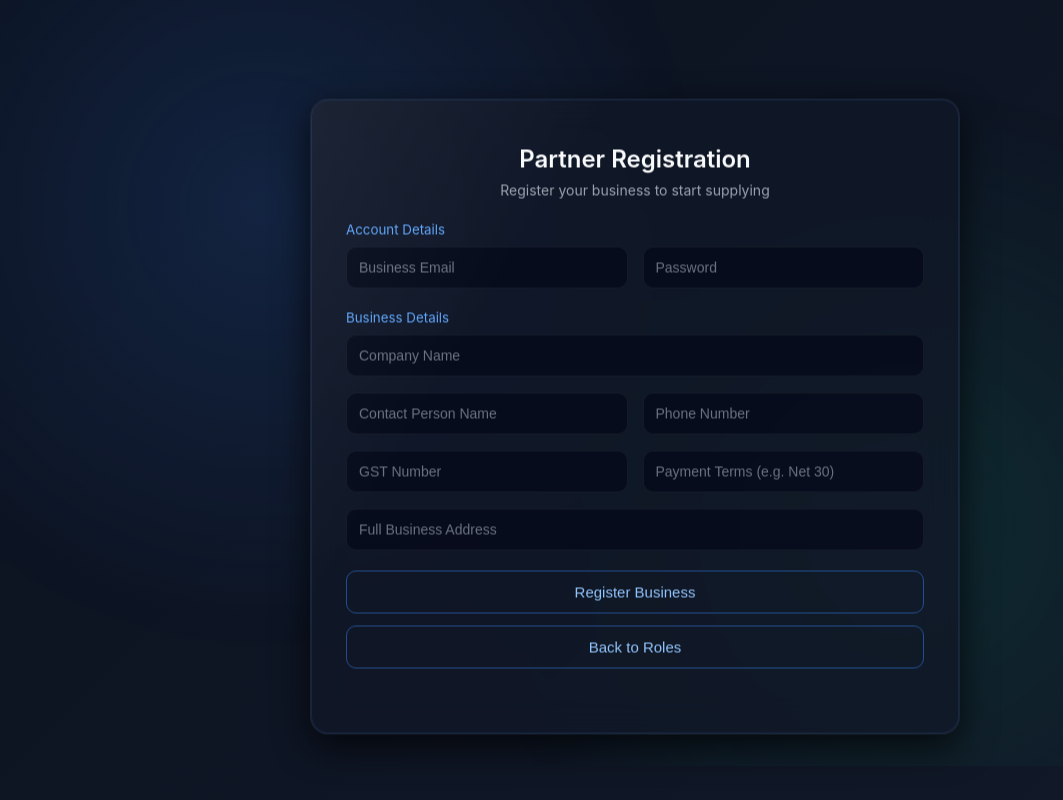
After one commit to mohinderdestm/ecommerce-inventory, a FastAPI app: template app/templates/register_supplier.html in a window 1280 px wide. The commit adds this page. Shown: the whole page, without its empty margins (5-1068 px from the left). Run offline with FastAPI, Linux system fonts and the light colour scheme; the template is opened without the code that fills it, so the values that code supplies are empty.

Commit message:
add frontend to supplier module

```diff
--- a/app/api/v1/api.py
+++ b/app/api/v1/api.py
@@ -1,10 +1,10 @@
 from fastapi import APIRouter
-from app.api.v1.routes import auth, products, users, health
-from app.api.v1.routes import supplier_routes
+from app.api.v1.routes import auth, products, users, health, supplier_routes
 
 api_router = APIRouter()
 
-api_router.include_router(auth.router, prefix="/auth", tags=["Auth"])
+
+api_router.include_router(auth.router)
 api_router.include_router(users.router, prefix="/users", tags=["Users"])
 api_router.include_router(health.router, prefix="/health", tags=["Health"])
 api_router.include_router(products.router)
--- a/app/main.py
+++ b/app/main.py
@@ -30,3 +30,10 @@ async def register_page(request: Request):
 @app.get("/home", response_class=HTMLResponse)
 async def home_page(request: Request):
     return templates.TemplateResponse(request, "home.html", {"request": request})
+
+
+@app.get("/register-supplier", response_class=HTMLResponse)
+async def register_supplier_page(request: Request):
+    return templates.TemplateResponse(
+        request, "register_supplier.html", {"request": request}
+    )
--- /dev/null
+++ b/app/static/js/register_supplier.js
@@ -0,0 +1,74 @@
+document.addEventListener("DOMContentLoaded", () => {
+  const form = document.getElementById("supplierForm");
+  const errorMsg = document.getElementById("errorMsg");
+  const successMsg = document.getElementById("successMsg");
+
+  if (form) {
+    form.addEventListener("submit", async (e) => {
+      e.preventDefault();
+
+      const payload = {
+        name: document.getElementById("name").value.trim(),
+        contact_person: document.getElementById("contact_person").value.trim(),
+        email: document.getElementById("email").value.trim(),
+        password: document.getElementById("password").value.trim(),
+        phone: document.getElementById("phone").value.trim(),
+        address: document.getElementById("address").value.trim(),
+        gst: document.getElementById("gst").value.trim(),
+        payment_terms: document.getElementById("payment_terms").value.trim(),
+        role: "supplier",
+      };
+
+      if (payload.password.length < 6) {
+        showError("Password must be at least 6 characters");
+        return;
+      }
+
+      try {
+        const btn = document.getElementById("submitBtn");
+        btn.innerText = "Processing...";
+        btn.disabled = true;
+
+        const res = await fetch("/api/v1/auth/register", {
+          method: "POST",
+          headers: { "Content-Type": "application/json" },
+          body: JSON.stringify(payload),
+        });
+
+        const data = await res.json();
+
+        if (!res.ok) {
+          showError(data.detail || "Registration failed");
+          btn.innerText = "Register Business";
+          btn.disabled = false;
+          return;
+        }
+
+        showSuccess("Business registered successfully!");
+        setTimeout(() => {
+          window.location.href = "/";
+        }, 2000);
+      } catch (err) {
+        showError("Connection error. Please try again.");
+        document.getElementById("submitBtn").disabled = false;
+        document.getElementById("submitBtn").innerText = "Register Business";
+      }
+    });
+  }
+
+  function showError(message) {
+    successMsg.innerText = "";
+    errorMsg.innerText = message;
+    errorMsg.classList.remove("show-error", "fade-out");
+    void errorMsg.offsetWidth;
+    errorMsg.classList.add("show-error");
+  }
+
+  function showSuccess(message) {
+    errorMsg.innerText = "";
+    successMsg.innerText = message;
+    successMsg.classList.remove("show-success", "fade-out");
+    void successMsg.offsetWidth;
+    successMsg.classList.add("show-success");
+  }
+});
--- a/app/templates/register.html
+++ b/app/templates/register.html
@@ -41,6 +41,9 @@
             <option value="viewer">Viewer</option>
             <option value="manager">Manager</option>
             <option value="admin">Admin</option>
+            <option value="supplier">
+              Supplier (Business Details Required)
+            </option>
           </select>
 
           <button type="submit">Register</button>
--- /dev/null
+++ b/app/templates/register_supplier.html
@@ -0,0 +1,140 @@
+<!doctype html>
+<html lang="en">
+  <head>
+    <meta charset="UTF-8" />
+    <meta name="viewport" content="width=device-width, initial-scale=1.0" />
+    <title>Supplier Registration - Inventory System</title>
+    <link rel="stylesheet" href="/static/css/register.css" />
+    <style>
+      .login-card {
+        width: 650px;
+        margin: 40px auto;
+      }
+
+      .form-grid {
+        display: grid;
+        grid-template-columns: 1fr 1fr;
+        gap: 0 15px;
+        text-align: left;
+      }
+
+      .full-width {
+        grid-column: span 2;
+      }
+
+      body {
+        height: 100vh;
+        overflow-y: overlay;
+        overflow-x: hidden;
+        display: block;
+        padding: 20px 0;
+      }
+
+      body::before {
+        position: fixed;
+        top: 0;
+        left: 0;
+        width: 100vw;
+        height: 100vh;
+        z-index: -1;
+      }
+
+      .container {
+        display: flex;
+        justify-content: center;
+        align-items: flex-start;
+        min-height: 100%;
+        padding: 40px 0;
+      }
+
+      .login-card input {
+        margin: 8px 0;
+      }
+
+      @media (max-width: 680px) {
+        .login-card {
+          width: 90%;
+          margin: 20px auto;
+        }
+        .form-grid {
+          grid-template-columns: 1fr;
+        }
+        .full-width {
+          grid-column: span 1;
+        }
+      }
+    </style>
+  </head>
+  <body>
+    <div class="container">
+      <div class="login-card">
+        <h2>Partner Registration</h2>
+        <p>Register your business to start supplying</p>
+
+        <form id="supplierForm">
+          <div class="form-grid">
+            <div class="full-width">
+              <small style="color: #60a5fa">Account Details</small>
+            </div>
+            <input
+              type="email"
+              id="email"
+              placeholder="Business Email"
+              required
+            />
+            <input
+              type="password"
+              id="password"
+              placeholder="Password"
+              required
+            />
+
+            <div class="full-width" style="margin-top: 10px">
+              <small style="color: #60a5fa">Business Details</small>
+            </div>
+            <input
+              type="text"
+              id="name"
+              placeholder="Company Name"
+              required
+              class="full-width"
+            />
+            <input
+              type="text"
+              id="contact_person"
+              placeholder="Contact Person Name"
+              required
+            />
+            <input type="text" id="phone" placeholder="Phone Number" required />
+            <input type="text" id="gst" placeholder="GST Number" required />
+            <input
+              type="text"
+              id="payment_terms"
+              placeholder="Payment Terms (e.g. Net 30)"
+            />
+
+            <div class="full-width">
+              <input
+                type="text"
+                id="address"
+                placeholder="Full Business Address"
+                required
+              />
+            </div>
+          </div>
+
+          <button type="submit" id="submitBtn">Register Business</button>
+        </form>
+
+        <button onclick="window.location.href = '/register'">
+          Back to Roles
+        </button>
+
+        <p class="error" id="errorMsg"></p>
+        <p class="success" id="successMsg"></p>
+      </div>
+    </div>
+
+    <script src="/static/js/register_supplier.js"></script>
+  </body>
+</html>
```
Also changed, not shown: app/api/v1/routes/auth.py (+14 -4 lines), app/services/user_service.py (+32 -2 lines), app/static/js/login.js (+12 -5 lines), app/static/js/register.js (+35 -47 lines).
